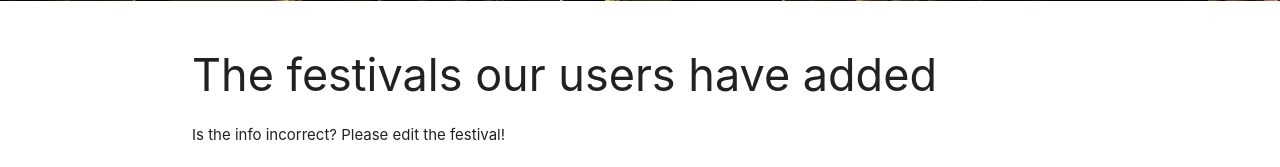
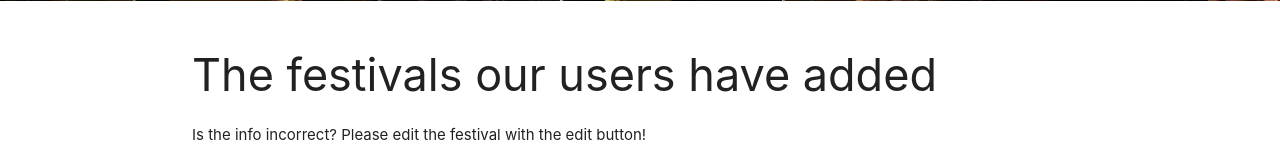
Before and after one commit to jvegter77/milestone-3-edm, a Flask app: page /get_festivals in a window 1280 px wide. Shown: the part 663-830 px from the top of the page. Run offline with Flask 2, Linux system fonts and the light colour scheme; data that the repository does not hold is empty; some libraries are stand-ins or nearby versions.

Commit message:
added edit button to festivals page

```diff
--- a/templates/festivals.html
+++ b/templates/festivals.html
@@ -3,7 +3,7 @@
 
 <div class="container">
     <h1>The festivals our users have added</h1>
-    <p>Is the info incorrect? Please edit the festival!</p>
+    <p>Is the info incorrect? Please edit the festival with the edit button!</p>
 </div>
 
 <div class="container">
@@ -33,6 +33,9 @@
             <h3>Tickets:</h3>
             <a href="{{festivals.tickets}}" target="_blank">tickets</a>
         </div>
+        <div class="row col s12">
+            <a class="waves-effect waves-light btn">Edit</a>
+        </div>
         {% endfor %}
     </div>
 </div>
```
